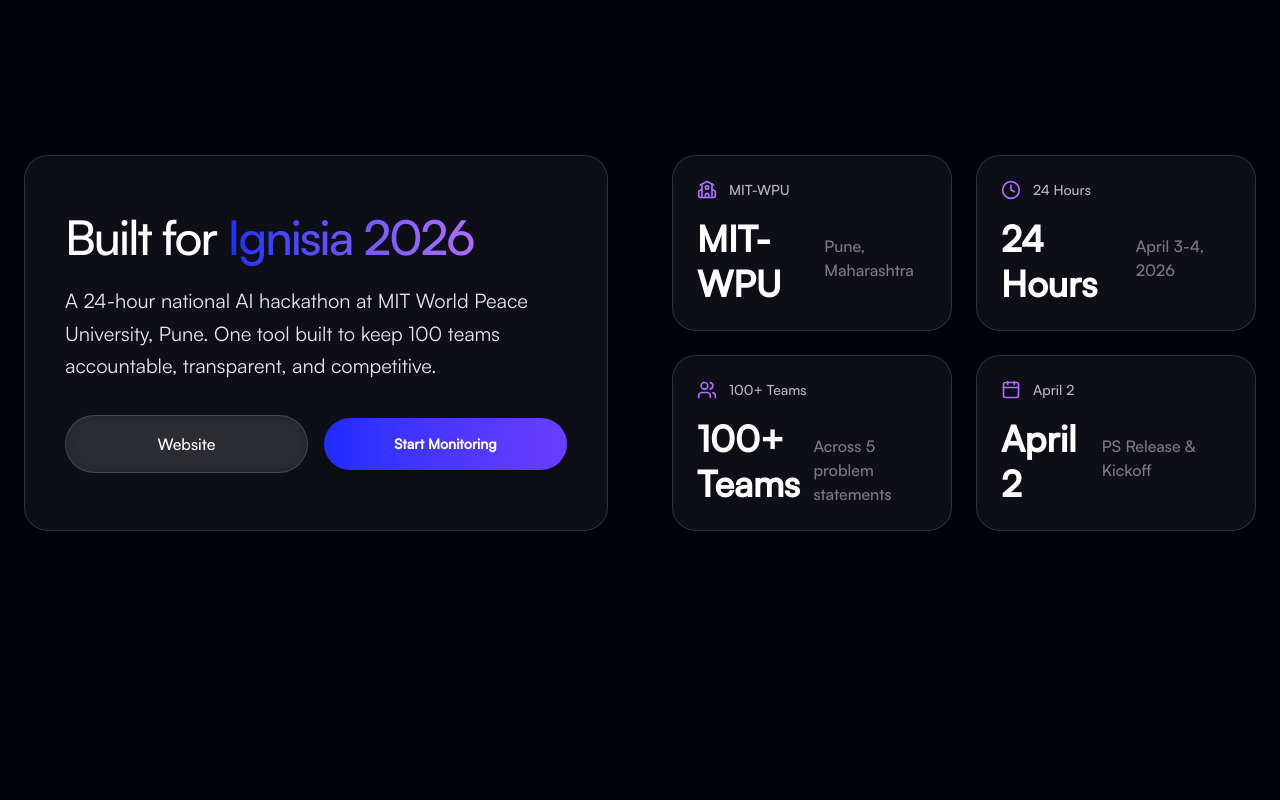
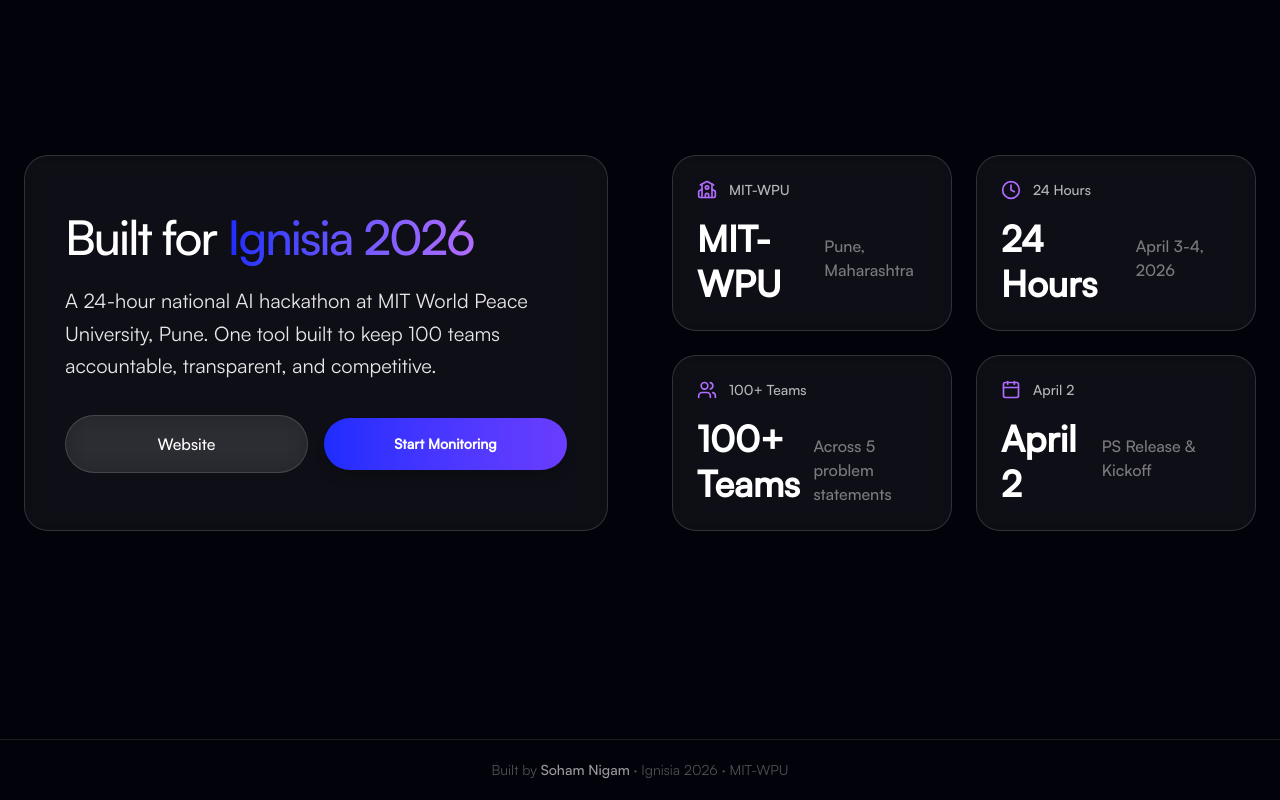
Before and after one commit to Soham-commits/RepoMonitor, a Next.js app: page / in a window 1280 px wide. Shown: the part 2316-3116 px from the top of the page. Before the commit the page ends 3055 px from the top, so only its background shows below. Built offline with nearby package versions, Linux system fonts and the light colour scheme.

Commit message:
style: Add footer with author information and update layout for better visibility

```diff
--- a/app/layout.tsx
+++ b/app/layout.tsx
@@ -1,4 +1,6 @@
-import type { Metadata } from "next";
+"use client";
+
+import { useEffect } from "react";
 import { Geist_Mono, Playfair_Display } from "next/font/google";
 import localFont from "next/font/local";
 import "./globals.css";
@@ -42,16 +44,23 @@
   display: "swap",
 });
 
-export const metadata: Metadata = {
-  title: "Create Next App",
-  description: "Generated by create next app",
-};
-
 export default function RootLayout({
   children,
 }: Readonly<{
   children: React.ReactNode;
 }>) {
+  useEffect(() => {
+    console.log(
+      "%cIgnisTrack",
+      "background:#1E2CFF;color:#FFFFFF;font-weight:700;padding:4px 10px;border-radius:9999px;"
+    );
+    console.log(
+      "%cBuilt by Soham Chandratre · MIT-WPU · Ignisia 2026",
+      "color:#B06CFF;"
+    );
+    console.log("%cgithub.com/Soham-commits", "color:#6A3DFF;");
+  }, []);
+
   return (
     <html
       lang="en"
--- a/app/page.tsx
+++ b/app/page.tsx
@@ -7,6 +7,18 @@
       <VideoBackground />
       <div className="relative z-10">
         <ShaderShowcase />
+        <footer className="border-t border-white/10 py-5 text-center text-sm text-white/30">
+          Built by{" "}
+          <a
+            href="https://github.com/Soham-commits"
+            target="_blank"
+            rel="noopener noreferrer"
+            className="font-medium text-white/60 transition-colors duration-200 hover:text-white"
+          >
+            Soham Nigam
+          </a>{" "}
+          · Ignisia 2026 · MIT-WPU
+        </footer>
       </div>
     </div>
   );
```
